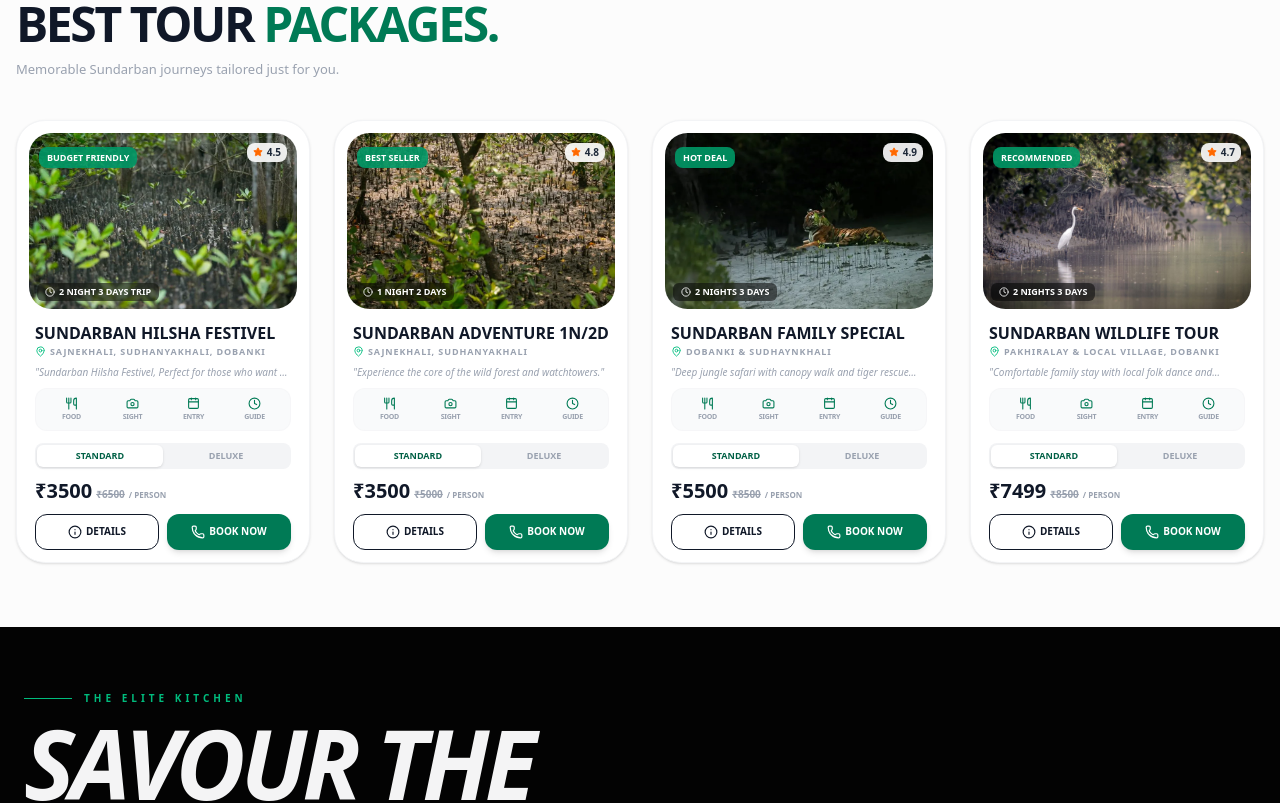
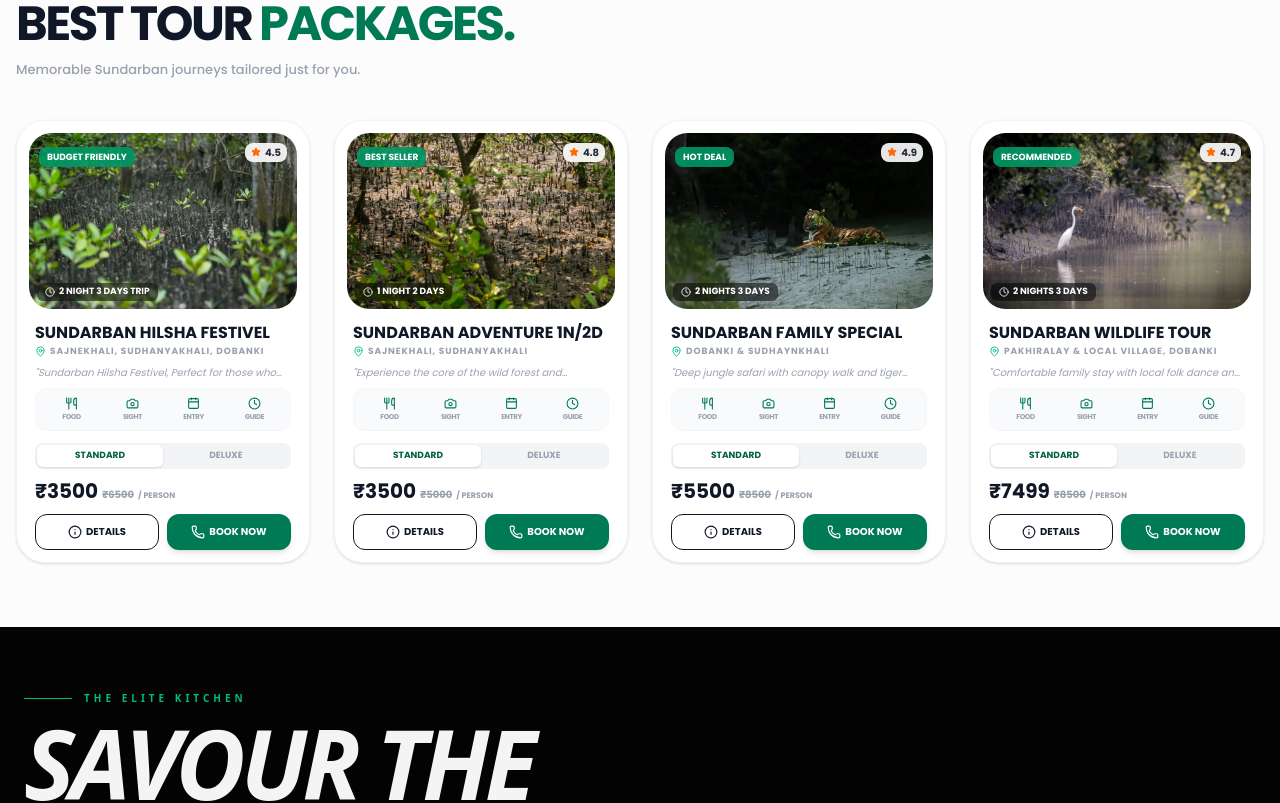
Before and after one commit to dreamtravel005-debug/Book-sundarban-trip, a Next.js app: page / in a window 1280 px wide. Shown: the part 1500-2303 px from the top of the page. Built offline with nearby package versions, Linux system fonts and the light colour scheme.

Commit message:
Update layout.tsx

```diff
--- a/app/layout.tsx
+++ b/app/layout.tsx
@@ -1,46 +1,23 @@
 import "./globals.css";
-import { Poppins } from 'next/font/google'
+import { Poppins } from 'next/font/google'; // ১. ফন্ট ইমপোর্ট
 import Navbar from "./components/Navbar";
 import Footer from "./components/Footer";
 import FloatingButtons from "./components/FloatingButtons";
 import Script from "next/script";
 import { Metadata } from "next";
 
+// ২. ফন্ট কনফিগারেশন (Weight অবশ্যই দিতে হবে)
+const poppins = Poppins({
+  subsets: ['latin'],
+  weight: ['400', '500', '600', '700'], // এখানে ৭০০ হলো বোল্ড
+  variable: '--font-poppins',
+});
+
 export const metadata: Metadata = {
   metadataBase: new URL("https://booksundarbantrip.com"),
   title: "Sundarban Tour Package | Best Price Premium Residency",
   description: "Experience the wild luxury in Sundarbans with AC Resorts, delicious local food, and experienced tour guides. Best budget-friendly packages available.",
-
-  keywords: [
-    "Sundarban Tour", "Sundarban Tourism", "Sundarban Tour Package",
-    "Best Sundarban Trip", "Sundarban Hilsha Festival", "Luxury Sundarban Resort",
-    "Sundarban Travel Agency", "Sundarban Package from Kolkata", "Sundarban Tour guide",
-    "Sundarban Wildlife Tour", "Sundarban Eco-Tourism", "Book Sundarban Trip","Sundarban Budget Tour",
-    "Sundarban 2N/3D Tour", "Sundarban 1N/2D Tour"
-  ],
-
-  icons: {
-    icon: "/book-sundarban-trip.ico",
-    shortcut: "/book-sundarban-trip.ico",
-    apple: "/book-sundarban-trip.ico",
-  },
-
-  openGraph: {
-    title: "Sundarban Tour - Premium Forest Residency",
-    description: "Experience the wild luxury in Sundarbans with our expert-guided tours.",
-    url: "https://booksundarbantrip.com",
-    siteName: "Book Sundarban Trip",
-    images: [
-      {
-        url: "/og-image.jpg",
-        width: 1200,
-        height: 630,
-        alt: "Sundarban Tour Banner",
-      },
-    ],
-    locale: "en_IN",
-    type: "website",
-  },
+  // ... বাকি মেটাডাটা ঠিক আছে
 };
 
 export default function RootLayout({
@@ -54,7 +31,7 @@ export default function RootLayout({
     "name": "Sundarban Tour",
     "description": "Experience the wild luxury in Sundarbans with Premium Forest Residency.",
     "url": "https://booksundarbantrip.com",
-    "image": "https://booksundarbantrip.com", // এখানে ছবির ফুল পাথ দিলে ভালো
+    "image": "https://booksundarbantrip.com/og-image.jpg",
     "priceRange": "$$",
     "address": {
       "@type": "PostalAddress",
@@ -66,9 +43,8 @@ export default function RootLayout({
   return (
     <html lang="en" suppressHydrationWarning>
       <head>
-        {/* Google Ads ট্র্যাকিং কোড - এখানে লিংকটি আপডেট করা হয়েছে */}
         <Script
-          src="https://googletagmanager.com"
+          src="https://www.googletagmanager.com/gtag/js?id=AW-123456789" // URL ঠিক করা হয়েছে
           strategy="afterInteractive"
         />
         <Script id="google-ads-init" strategy="afterInteractive">
@@ -85,7 +61,8 @@ export default function RootLayout({
           dangerouslySetInnerHTML={{ __html: JSON.stringify(jsonLd) }}
         />
       </head>
-      <body className="antialiased flex flex-col min-h-screen">
+      {/* ৩. body ট্যাগে poppins.className যোগ করা হয়েছে */}
+      <body className={`${poppins.className} antialiased flex flex-col min-h-screen`}>
         <Navbar />
         <main className="grow">{children}</main>
         <FloatingButtons />
```
